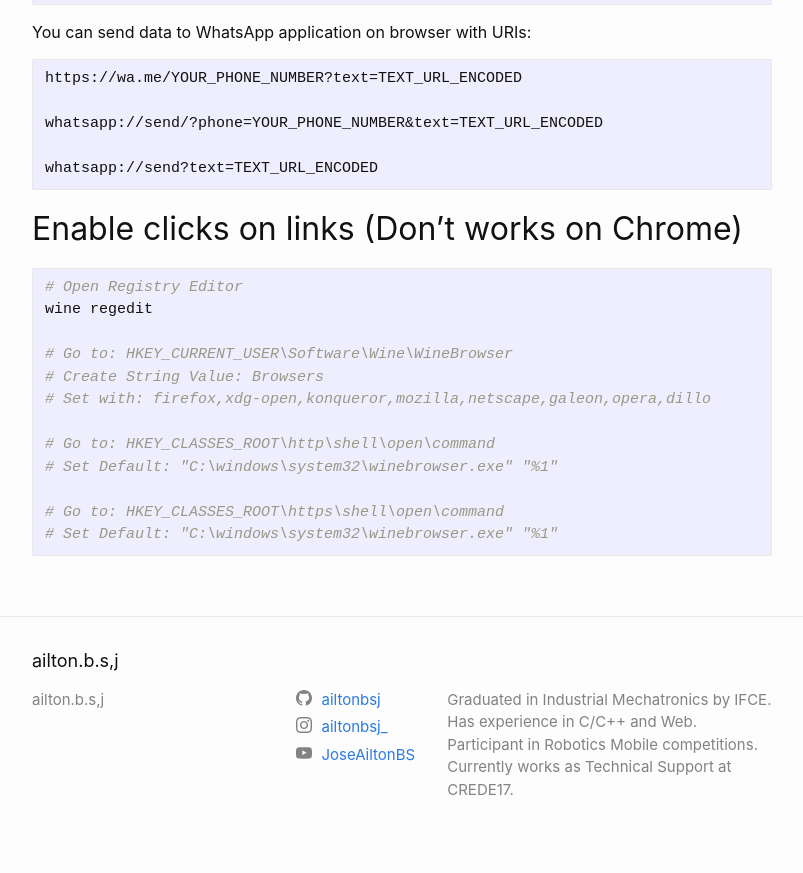
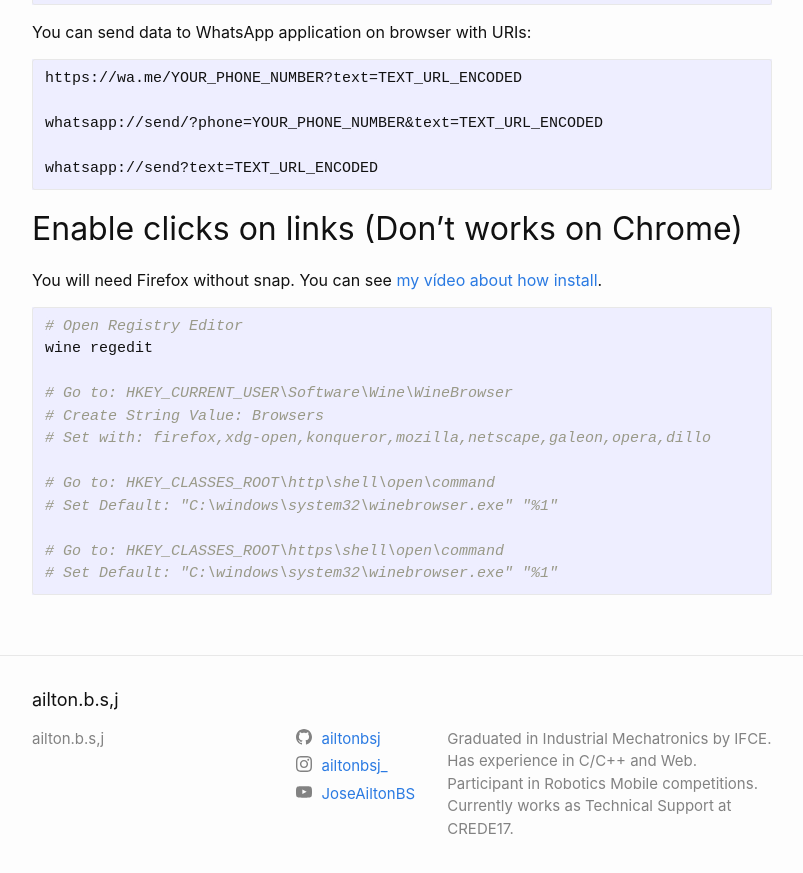
Before and after one commit to ailtonbsj/ailtonbsj.github.io, a Jekyll site: the page built from _posts/2023-05-02-installing-whatsapp-desktop-official-on-linux.md, in a window 1280 px wide and 900 px high, scrolled down 1695 px. Shown: the top 873 px of the window, without its empty margins (238-1041 px from the left). Built offline with Jekyll 4.4.1, drawn with Linux system fonts in a browser that asks for light colours; comment, search, counter and statistics services are not loaded.

Commit message:
firefo without snap

````diff
--- a/_posts/2023-05-02-installing-whatsapp-desktop-official-on-linux.md
+++ b/_posts/2023-05-02-installing-whatsapp-desktop-official-on-linux.md
@@ -85,6 +85,8 @@ whatsapp://send?text=TEXT_URL_ENCODED
 
 ## Enable clicks on links (Don't works on Chrome)
 
+You will need Firefox without snap. You can see [my vídeo about how install](https://youtu.be/sUMBewTIJQg).
+
 ```bash
 # Open Registry Editor
 wine regedit
````
